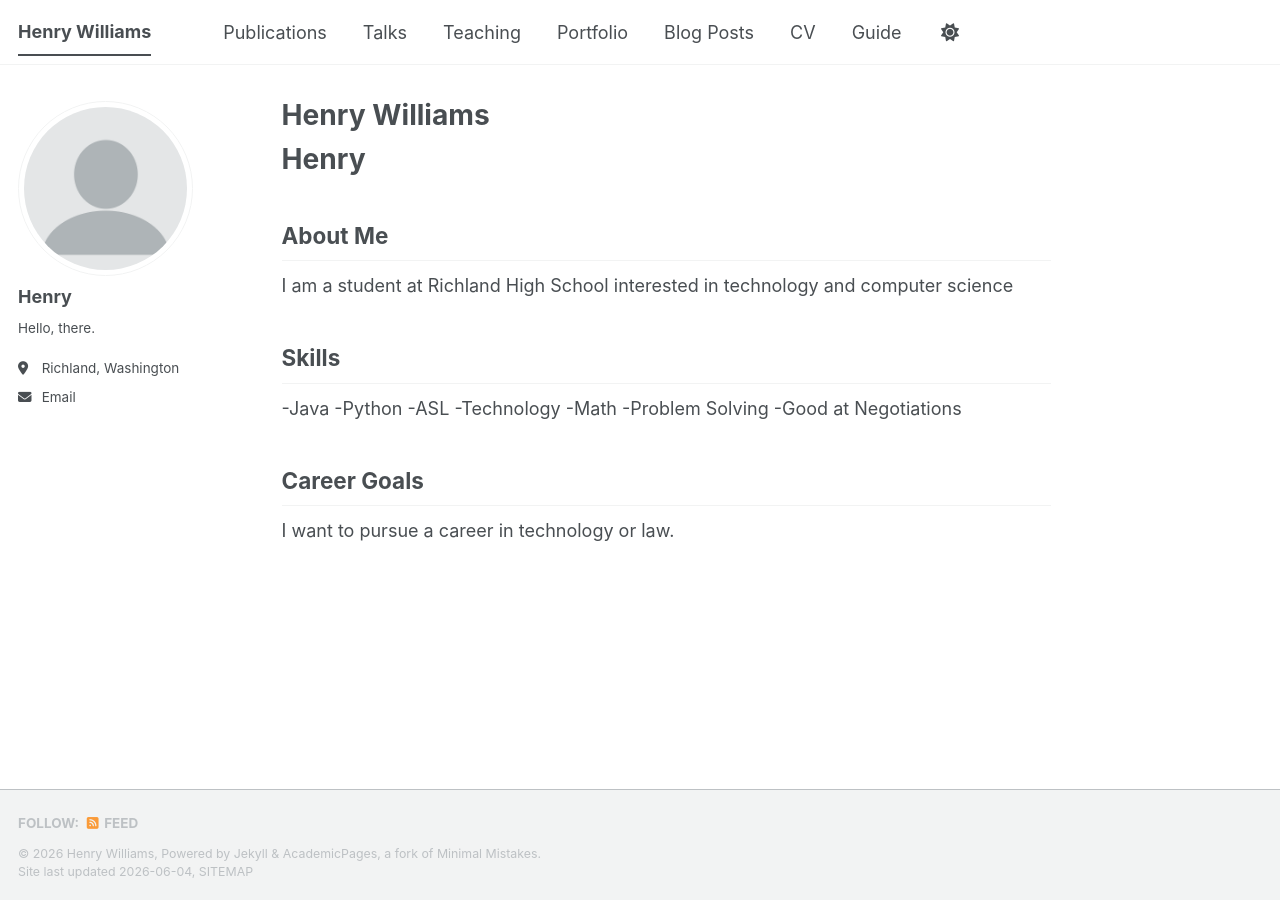
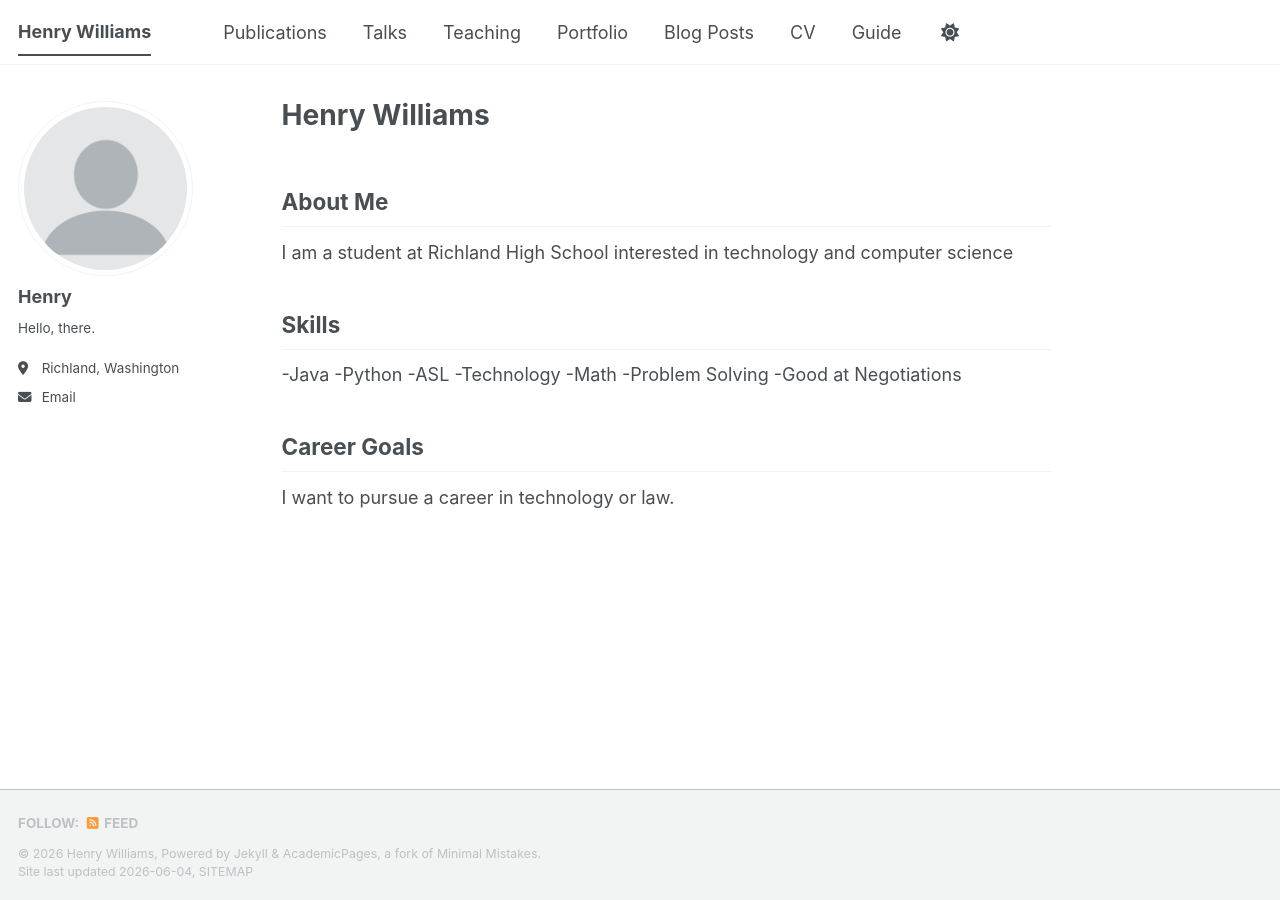
Before and after one commit to henrywilliamsdev/henrywilliamsdev.github.io, a Jekyll site: the page built from _pages/about.md, in a window 1280 px wide. Built offline with Jekyll 4.4.1, drawn with Linux system fonts in a browser that asks for light colours; a script bundle is joined from its source files by our own code; library files that are not in the unit come from our copies.

Commit message:
Update about.md

```diff
--- a/_pages/about.md
+++ b/_pages/about.md
@@ -6,9 +6,6 @@ redirect_from:
   - /about/
   - /about.html
 ---
-
-
-# Henry
 
 ## About Me
 I am a student at Richland High School interested in technology and computer science
```
